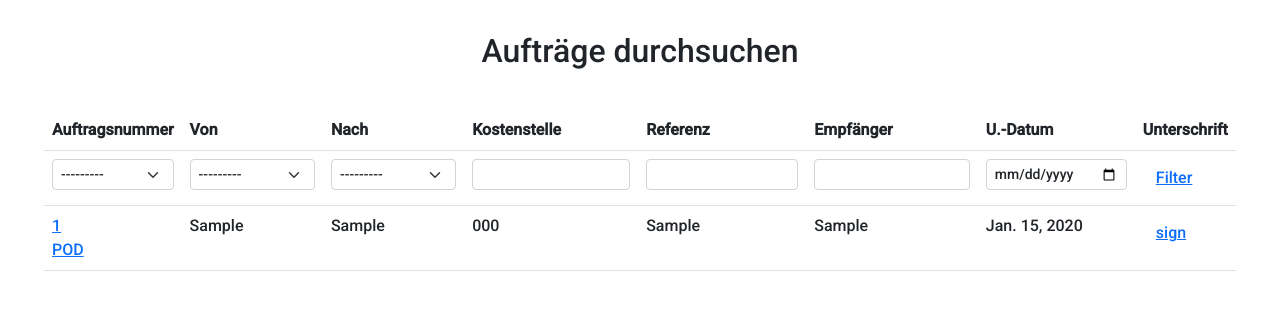
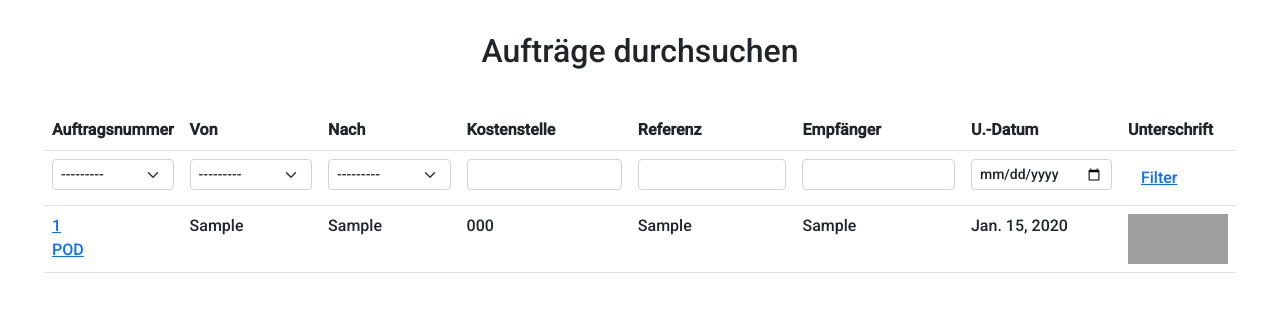
Before and after one commit to jnm31415/APExpressProd, a Django app: page /UA12AS in a window 1280 px wide. Shown: the part 56-368 px from the top of the page. Run offline with Django 4.2, Linux system fonts and the light colour scheme; a user stored in the database is signed in; tables that the repository leaves empty hold one stand-in row (values such as "Sample post"); grey boxes are pictures that could not be loaded.

Commit message:
Update UA12AS.html

```diff
--- a/Auftraege/templates/Auftraege/UA12AS.html
+++ b/Auftraege/templates/Auftraege/UA12AS.html
@@ -58,19 +58,13 @@
                     <td>{{j.referenz}}</td>
                     <td>{{j.empfänger}}</td>
                     <td>{{j.unterschrift_datum}}</td>
-                    <th><button id = "sign" style="display:flex;justify-content: center;" class="btn btn-link" type="submit">sign</button></th>
+                    <td><img src="{{j.unterschrift}}" width="100px" height="50px"></td>
 
                 </tr>
                 {% endfor %}
             </table>
         </div>
 
-<script>
-        document.getElementById("sign").addEventListener('click', function(){
-        var w = window.open("about:blank")
-        w.document.body.appendChild(w.document.createElement('iframe')).src = document.getElementById("id_unterschrift").value;
-        w.document.body.style.margin = 0;
-</script>
     </body>
 </html>
 {% endblock %}
```
